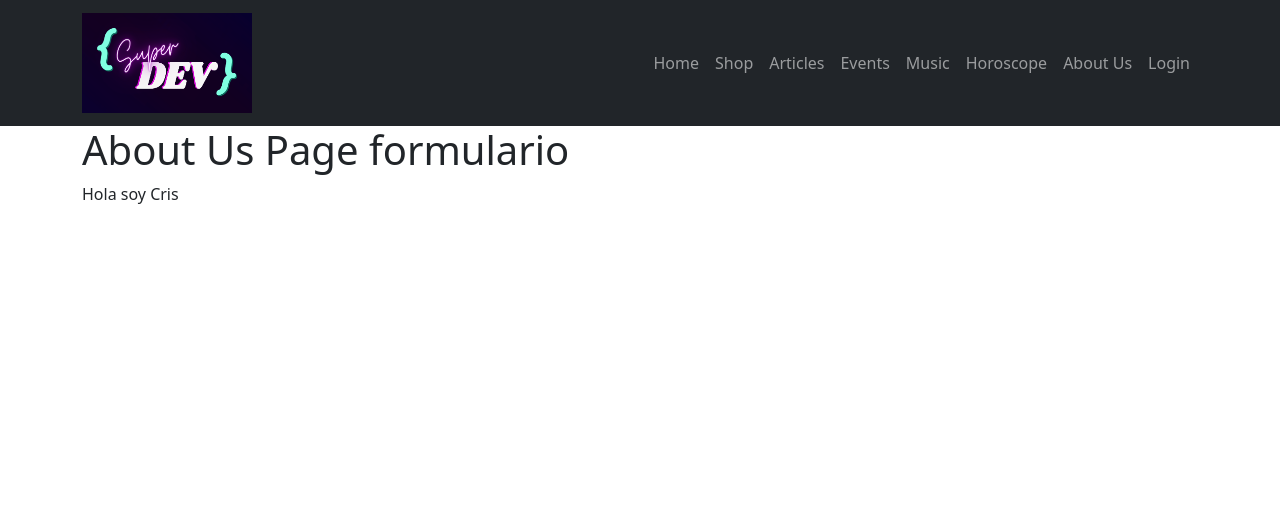
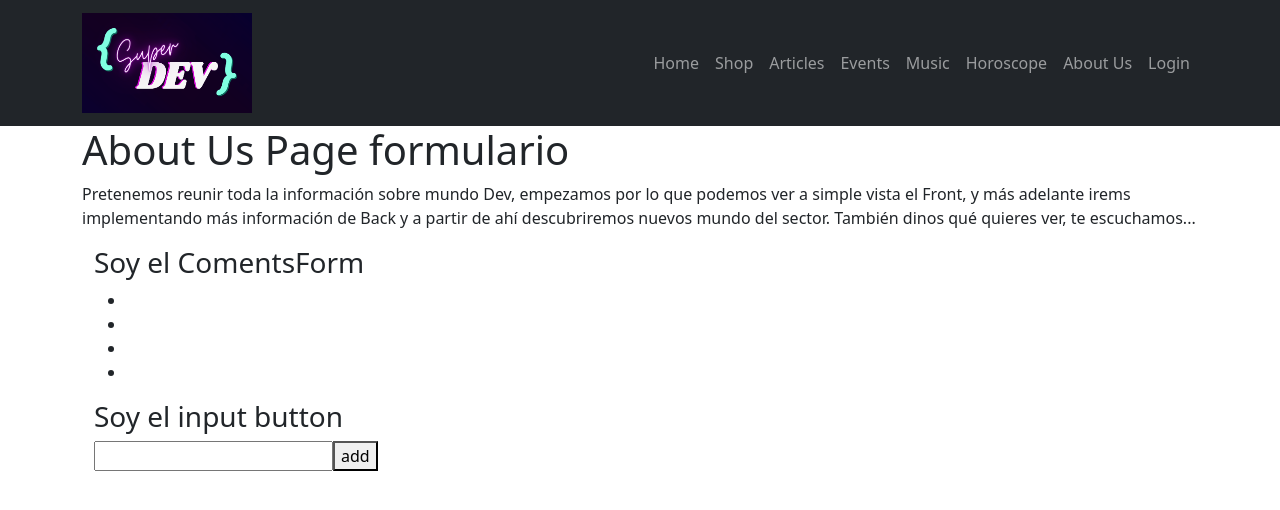
Before and after one commit to Cristty04/proyecto-final-bootcamp, a React (Create React App) app in the folder super-dev-react/: page /about-us in a window 1280 px wide. Shown: the top 510 px of the page. Built offline with nearby package versions, Linux system fonts and the light colour scheme.

Commit message:
creación componentes comentario

```diff
--- /dev/null
+++ b/super-dev-react/src/components/ComentsFormComponent/ComentsFormComponent.js
@@ -0,0 +1,24 @@
+import React from 'react'
+import InputButtonComponent from './InputButtonComponent'
+import ListaComentsComponent from './ListaComentsComponent'
+
+function ComentsFormComponent() {
+    return (
+        <div>
+        <h3> Soy el ComentsForm </h3>
+        <ul>
+            <li></li>
+            <li></li>
+            <li></li>
+            <li></li>
+        </ul>
+
+        <div>
+        <InputButtonComponent></InputButtonComponent>
+        </div>
+
+        </div>
+    )
+}
+
+export default ComentsFormComponent
--- /dev/null
+++ b/super-dev-react/src/components/ComentsFormComponent/InputButtonComponent.js
@@ -0,0 +1,14 @@
+import React from 'react'
+
+function InputButtonComponent() {
+    return (
+        <div>
+            <h3>Soy el input button</h3>
+            <input/>
+            <button> add </button>
+
+        </div>
+    )
+}
+
+export default InputButtonComponent
--- /dev/null
+++ b/super-dev-react/src/components/ComentsFormComponent/ListaComentsComponent.js
@@ -0,0 +1,11 @@
+import React from 'react'
+
+const ListaComentsComponent = () => {
+  return (
+    <div>
+
+    </div>
+  )
+}
+
+export default ListaComentsComponent
--- a/super-dev-react/src/pages/AboutUsPage/AboutUsPage.js
+++ b/super-dev-react/src/pages/AboutUsPage/AboutUsPage.js
@@ -1,11 +1,18 @@
 import { Container } from 'react-bootstrap';
+import ComentsFormComponent from '../../components/ComentsFormComponent/ComentsFormComponent';
 
 
 export default function AboutUsPage(){
   return(
     <Container>
       <h1> About Us Page formulario</h1>
-      <p>Hola soy Cris</p>
+      <p>Pretenemos reunir toda la información sobre mundo Dev, empezamos por lo que podemos ver a simple vista el Front,
+       y más adelante irems implementando más información de Back y a partir de ahí descubriremos nuevos mundo del sector.
+       También dinos qué quieres ver, te escuchamos...</p>
+      <Container>
+        <ComentsFormComponent/>
+
+      </Container>
     </Container>
   )
 };
```
